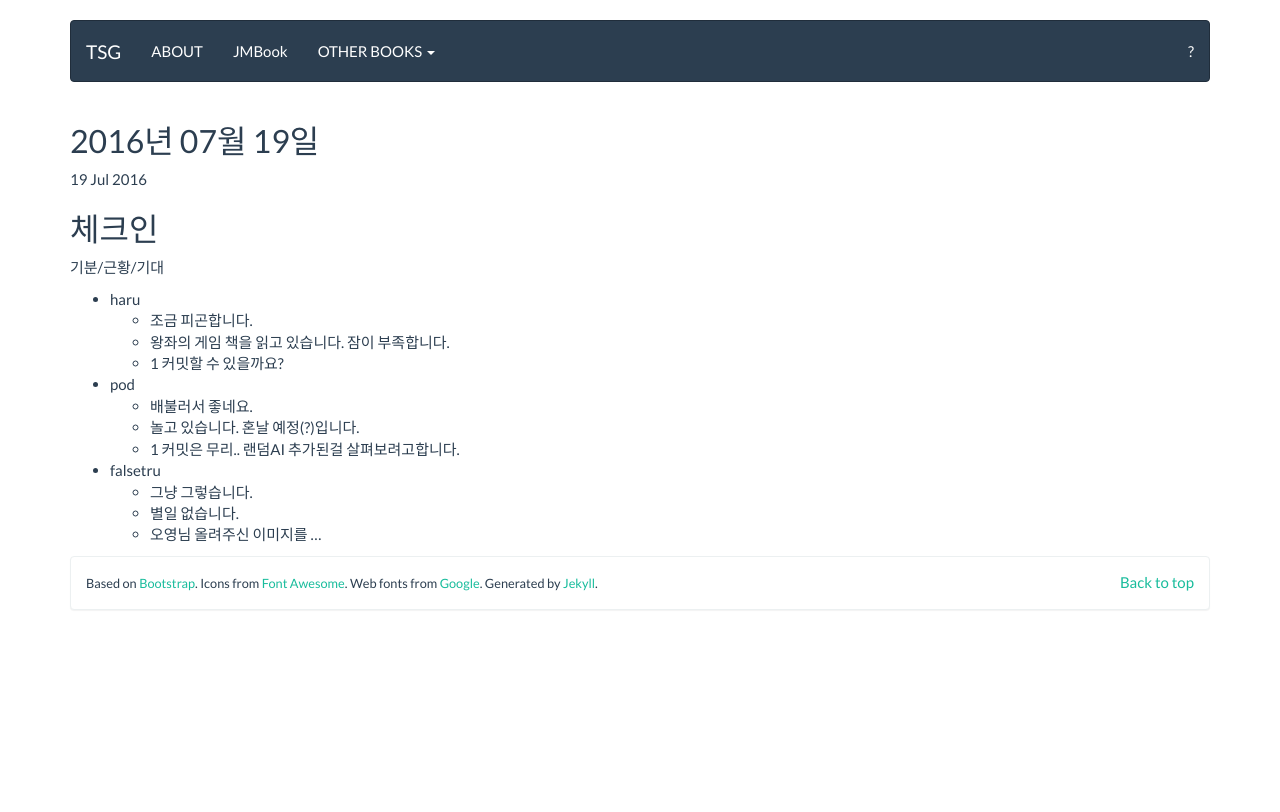
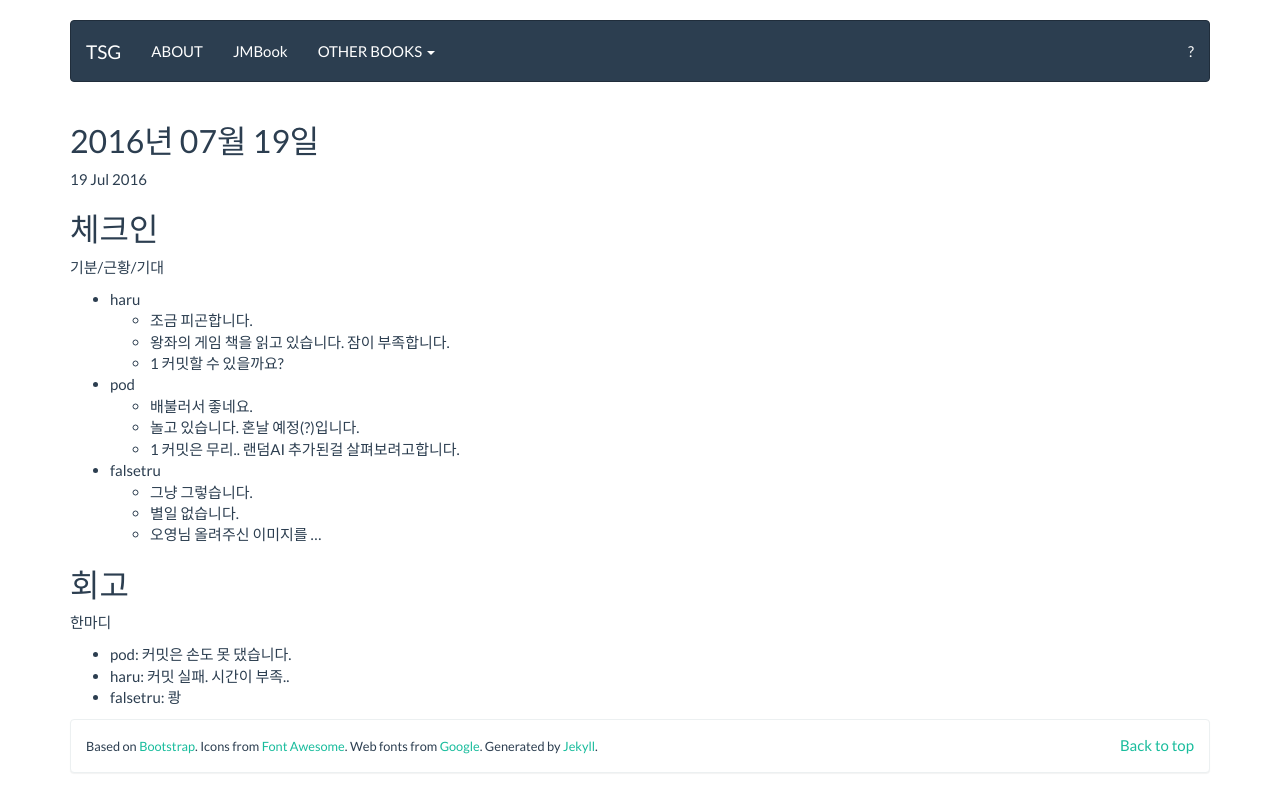
Before and after one commit to tuestudy/tuestudy.github.io, a Jekyll site: the page built from _posts/2016-07-19-meeting.markdown, in a window 1280 px wide. Shown: the top 812 px of the page. Built offline with Jekyll 4.4.1, drawn with Linux system fonts in a browser that asks for light colours.

Commit message:
2016년 7월 19일 회고

```diff
--- a/_posts/2016-07-19-meeting.markdown
+++ b/_posts/2016-07-19-meeting.markdown
@@ -22,3 +22,12 @@
   * 그냥 그렇습니다.
   * 별일 없습니다.
   * 오영님 올려주신 이미지를 ...
+
+
+## 회고
+
+한마디
+
+* pod: 커밋은 손도 못 댔습니다.
+* haru: 커밋 실패. 시간이 부족..
+* falsetru: 쾅
```
